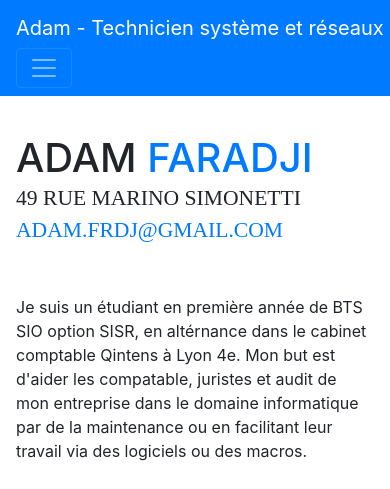
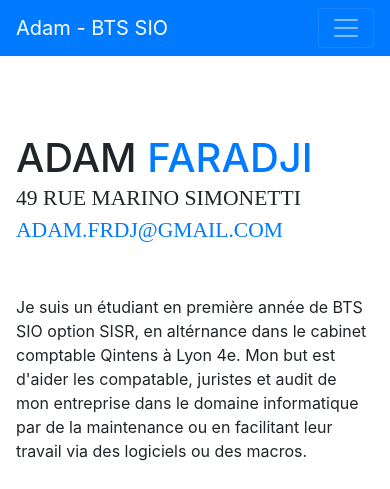
Before and after one commit to Spideyy691/bonportfolio, a website with bundled scripts: page index.html in a window 390 px wide. Shown: the top 489 px of the page. Built offline with nearby package versions, Linux system fonts and the light colour scheme; a web font is replaced by a local one.

Commit message:
Update index.html

```diff
--- a/index.html
+++ b/index.html
@@ -29,7 +29,7 @@
 
     <nav class="navbar navbar-expand-lg navbar-dark bg-primary fixed-top" id="sideNav">
       <a class="navbar-brand js-scroll-trigger" href="#page-top">
-        <span class="d-block d-lg-none">Adam - Technicien système et réseaux</span>
+        <span class="d-block d-lg-none">Adam - BTS SIO</span>
         <span class="d-none d-lg-block">
           <img class="img-fluid img-profile rounded-circle mx-auto mb-2" src="https://media.licdn.com/dms/image/D4E03AQHTER2lUa-iNQ/profile-displayphoto-shrink_400_400/0/1713255344472?e=1718841600&v=beta&t=Ad2C8CmaluYsEggnz7Z3OI08NPkjJ3MnTsZTGHNMayM" alt="">
         </span>
```
